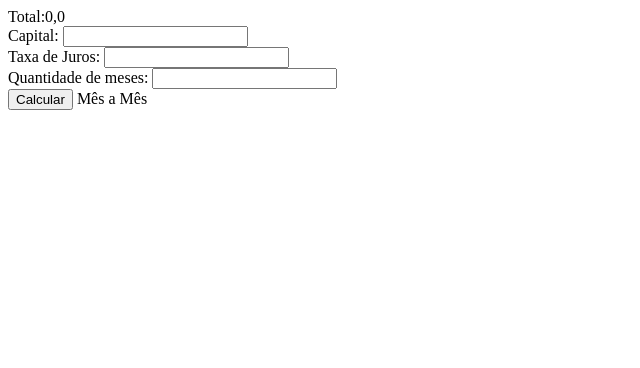
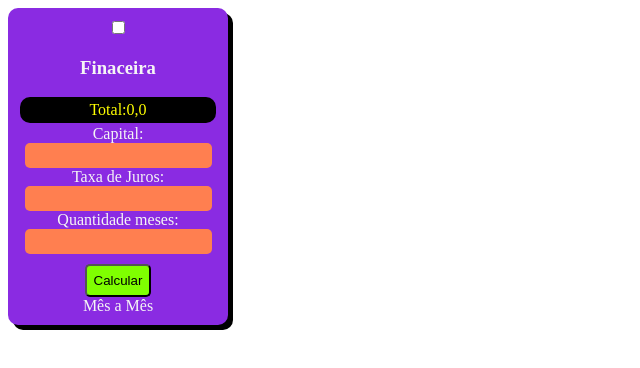
Before and after one commit to kleyrsouza/primeiroi_3t, a plain HTML site: page index.html in a window 1280 px wide. Shown: the whole page, without its empty margins (0-640 px from the left). Drawn offline with Linux system fonts and the light colour scheme.

Commit message:
Add files via upload

```diff
--- a/geral.css
+++ b/geral.css
@@ -1,22 +1,46 @@
-calculadora{
-     background-color: rgb(59, 7, 107);
-     width: 200px;
-     margin: 10px;
- }
- #bntCalc {
-     background-color: rgb(14, 203, 209);
-     color: rgb(250, 200, 0);
-     padding: 5px;
- }
+.calculadora {
+    background: blueviolet;
+    width: 200px;
+    padding: 10px;
+    color: whitesmoke;
+    border-radius: 10px;
+    box-shadow:  5px  5px rgb(0,0,0);
+    text-align: center;
+}
+.calculadora input{
+    background: coral;
+    border: none;
+    padding:5px;
+    border-radius: 5px;
+}
+.calculadora input:focus{
+    background: black;
+    color: rgb(255, 0, 0);
+}
 
-#bntCalc:hover {
-    background-color: rgb(2, 25, 26);
-    color: rgb(255, 220, 220);
-    cursor: pointer;
+#btnCalc{
+    background: chartreuse;
+    color: black;
+    padding: 7px;
+    border-radius: 5px;
+    margin-top: 10px;
+}
+#btnCalc:hover {
+    background: green;
+    color: whitesmoke;
 }
 .spResultado{
-    background-color: black;
-    color: chartreuse;
+    background: black;
+    color: yellow;
     padding: 4px;
     margin: 2px;
+    border-radius: 10px;
 }
+.spMes{
+    color: red;
+    background: saddlebrown;
+    border-width: 1px;
+    border-style: dashed;
+    border-color: rgb(0,0,0);
+    text-align: start;
+}
--- a/index.html
+++ b/index.html
@@ -1,28 +1,36 @@
 <!DOCTYPE html>
 <html lang="en">
+
 <head>
     <meta charset="UTF-8">
     <meta http-equiv="X-UA-Compatible" content="IE=edge">
     <meta name="viewport" content="width=device-width, initial-scale=1.0">
     <title>Terceiro Trimestre</title>
     <script src="estudo.js"></script>
+
     <link rel="stylesheet" href="geral.css">
-
-
 
 </head>
 <body>
     <div class="calculadora">
+    <input type="checkbox"  id="calcFin">
+        <label for="calcFin"><h3>Finaceira</h3></label>
+        <div class="calcF">
+      <div class="spResultado">
+        <span id="resultado">Total:0,0</span><br>
+      </div>
 
-    </div class="spResultado">
-       <span id="resultado">Total:0,0</span><br>
+        Capital: <input id="valor" type="text"> <br>
+        Taxa de Juros: <input id="juros" type="text"> <br>
+        Quantidade meses: <input id="meses" type="text"> <br>
+        <button id="btnCalc" onclick="total()">Calcular</button>
+
+        <div class="=spMes"></div>
+        <div>
+          <span id= "mes">Mês a Mês </span>
+        </div>
+      </div>
     </div>
-    Capital: <input id="valor" type="text"> <br>
-    Taxa de Juros: <input id="juros" type="text"> <br>
-    Quantidade de meses: <input id="meses" type="text"> <br>
-    <button id="btnCalc" onclick="total()">Calcular</button>
-    </div>
-    <span id="mes">Mês a Mês</span>
 
 </body>
 </html>
```
